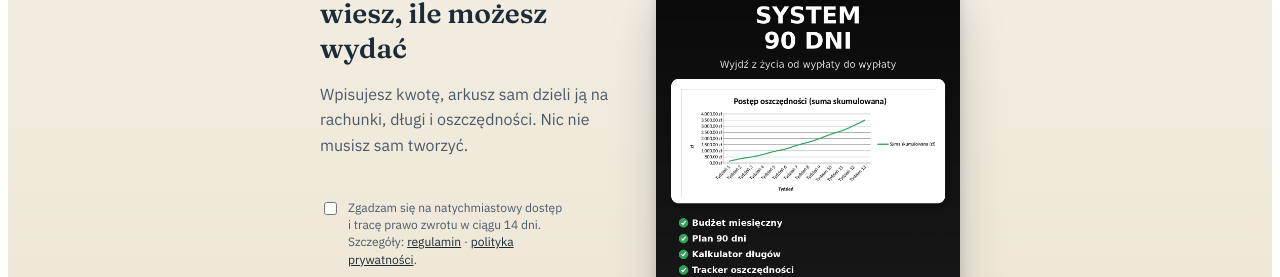
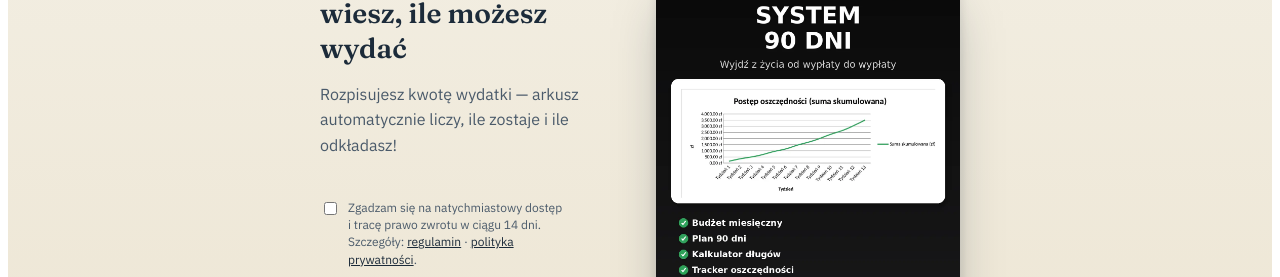
Before and after one commit to pawelix7771/System-90-dni-landing-page, a Next.js app: page / in a window 1280 px wide. Shown: the part 224-501 px from the top of the page. Built offline with nearby package versions, Linux system fonts and the light colour scheme.

Commit message:
Update index.tsx

```diff
--- a/pages/index.tsx
+++ b/pages/index.tsx
@@ -176,8 +176,7 @@ export default function Home() {
               w dniu wypłaty — i wiesz, ile możesz wydać
             </h1>
             <p className={styles.heroSub}>
-              Wpisujesz kwotę, arkusz sam dzieli ją na rachunki, długi
-              i oszczędności. Nic nie musisz sam tworzyć.
+              Rozpisujesz kwotę wydatki — arkusz automatycznie liczy, ile zostaje i ile odkładasz!
             </p>
 
             <ConsentCheckbox checked={consentGiven} onChange={setConsentGiven} />
```
